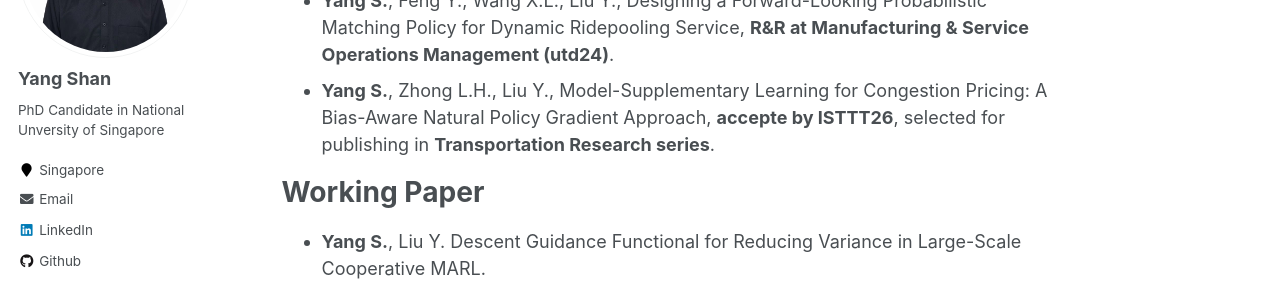
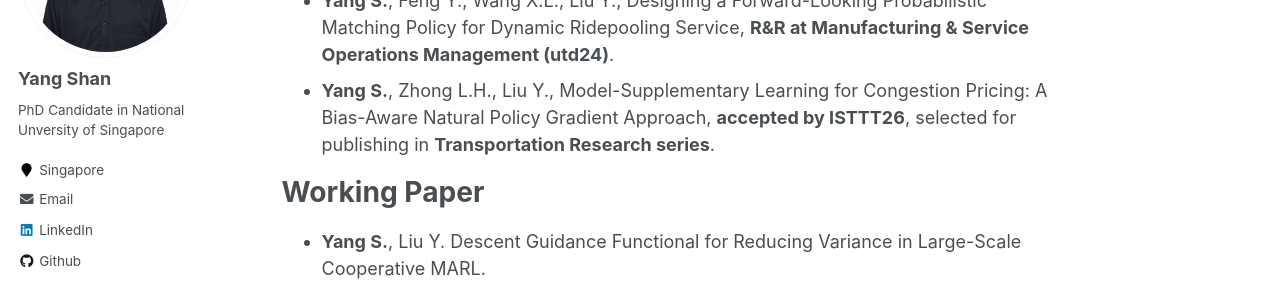
Before and after one commit to seanys/seanys.github.io, a Jekyll site: the page built from _pages/about.md, in a window 1280 px wide and 900 px high, scrolled down 771 px. Shown: the part 153-437 px from the top of the window. Built offline with Jekyll 4.4.1, drawn with Linux system fonts in a browser that asks for light colours.

Commit message:
Update about.md

```diff
--- a/_pages/about.md
+++ b/_pages/about.md
@@ -26,7 +26,7 @@ Remark: Transportation Research Part B is a top-2 journal in transportation theo
 Paper Under Review
 ======
 * **Yang S.**, Feng Y., Wang X.L., Liu Y., Designing a Forward-Looking Probabilistic Matching Policy for Dynamic Ridepooling Service, **R&R at Manufacturing & Service Operations Management (utd24)**.
-* **Yang S.**, Zhong L.H., Liu Y., Model-Supplementary Learning for Congestion Pricing: A Bias-Aware Natural Policy Gradient Approach, **accepte by ISTTT26**, selected for publishing in **Transportation Research series**.
+* **Yang S.**, Zhong L.H., Liu Y., Model-Supplementary Learning for Congestion Pricing: A Bias-Aware Natural Policy Gradient Approach, **accepted by ISTTT26**, selected for publishing in **Transportation Research series**.
 
 Working Paper
 ======
```
